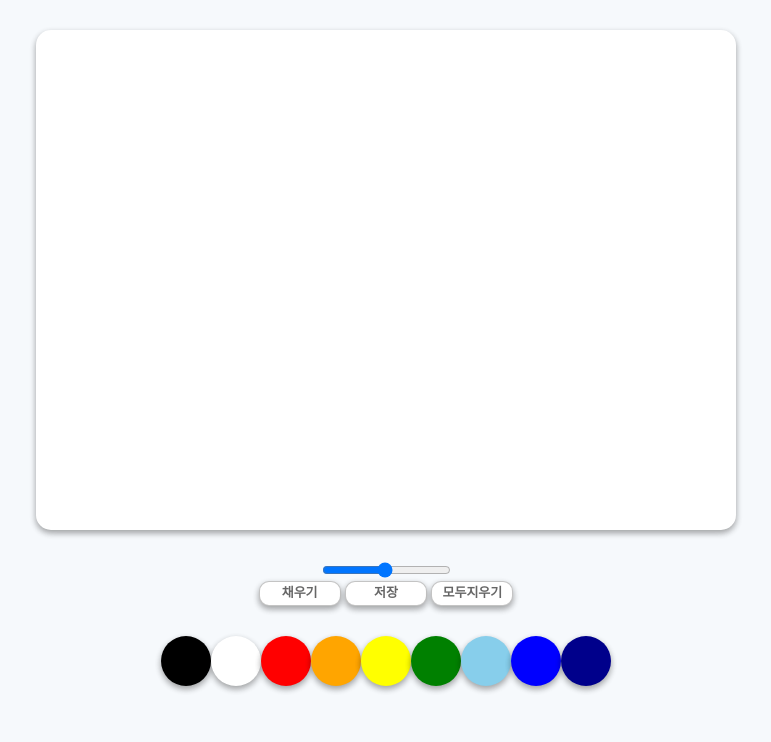
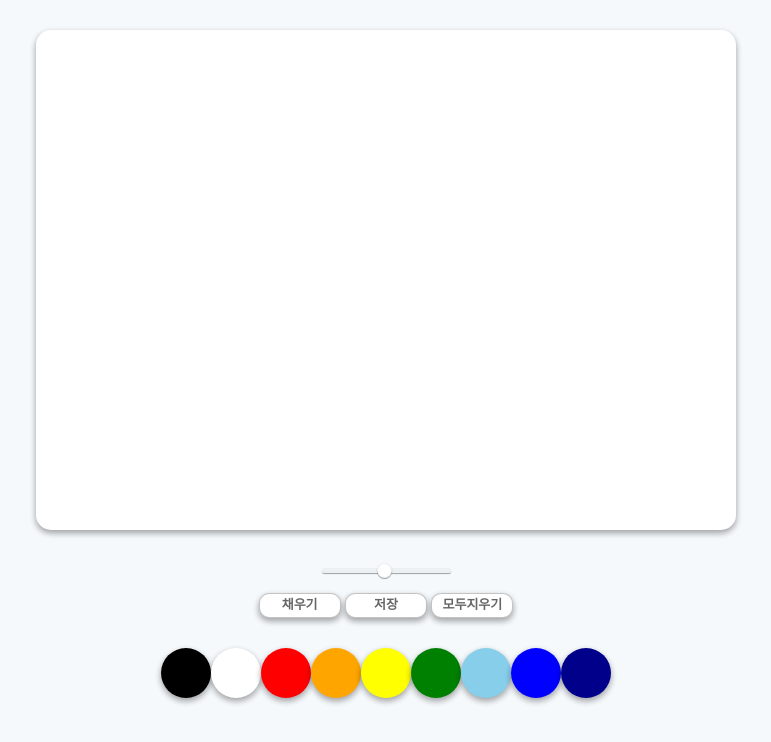
Before and after one commit to HyoJip/JS-canvas, a plain HTML site: page index.html in a window 1280 px wide. Shown: the whole page, without its empty margins (254-1025 px from the left). Drawn offline with Linux system fonts and the light colour scheme.

Commit message:
line weight button css modified

```diff
--- a/style.css
+++ b/style.css
@@ -56,6 +56,26 @@ body {
     box-shadow: 0 3px 6px rgba(0,0,0,0.16), 0 3px 6px rgba(0,0,0,0.23);
 }
 
-.controls .controls_range {
+.controls_range input[type=range] {
+    -webkit-appearance: none;
+    height: 5px;
+    background-color: rgba(236, 240, 241,0.9);
+    box-shadow: 0 1px 1px rgba(0,0,0,0.16), 0 1px 1px rgba(0,0,0,0.23);
+    border-radius: 5px;
+    margin-bottom: 20px;
+}
 
+.controls_range input[type=range]::-webkit-slider-thumb{
+    border-radius: 7.5px;
+    border: 1px solid rgba(236, 240, 241,0.9);
+    box-shadow: 0 1px 1px rgba(0,0,0,0.16), 0 1px 1px rgba(0,0,0,0.23);
+    background-color: white;
+    height: 15px;
+    width: 15px;
+    cursor: pointer;
+    -webkit-appearance: none;
 }
+
+.controls_range input[type=range]:focus {
+    outline: none;
+  }
```
